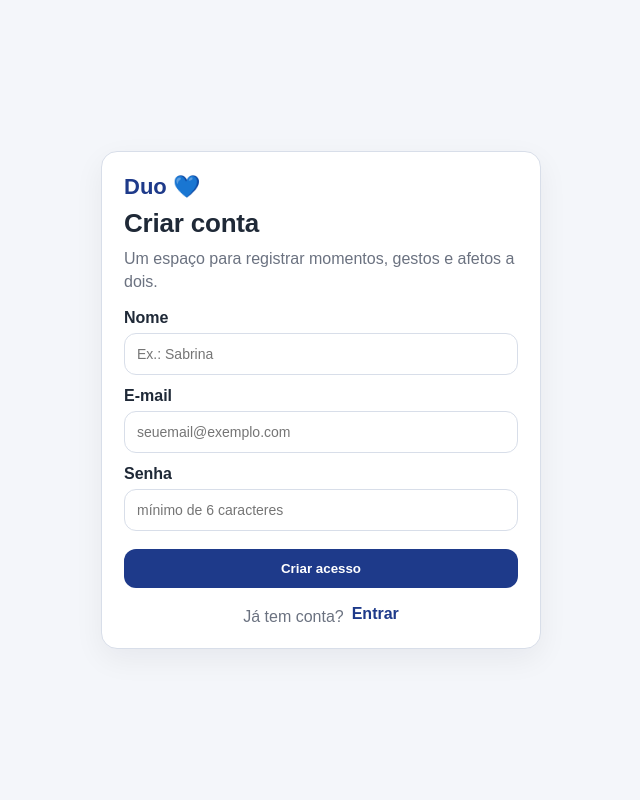
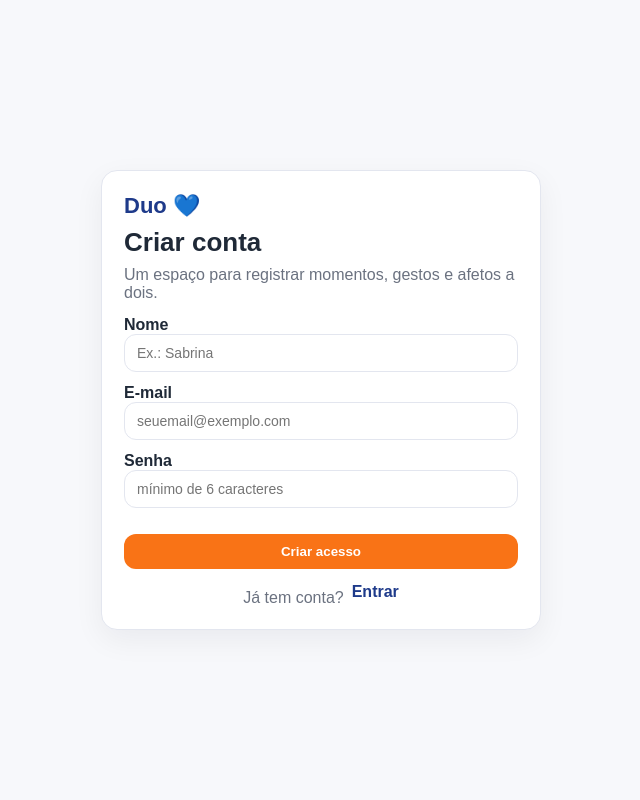
Before and after one commit to sabrinaandraderocha-cmyk/duo, a FastAPI app: page /signup in a window 1280 px wide. Shown: the whole page, without its empty margins (319-959 px from the left). Run offline with FastAPI, Linux system fonts and the light colour scheme; parts of the project's set-up code (start-up, migrations or seed data) failed here and were passed over.

Commit message:
Update style.css

```diff
--- a/app/static/css/style.css
+++ b/app/static/css/style.css
@@ -1,15 +1,24 @@
 :root{
-  --bg:#f4f6fa;
+  /* Base */
+  --bg:#f7f8fb;
   --card:#ffffff;
-  --border:#d8dee9;
+  --border:#e3e6ef;
 
+  /* Texto */
   --text:#1f2937;
   --muted:#6b7280;
 
+  /* Azul (identidade / apoio) */
   --accent:#1e3a8a;
-  --accent2:#1d4ed8;
+  --accent2:#2563eb;
 
-  --chip:#e8eefc;
+  /* Laranja (ação principal) */
+  --primary:#f97316;          /* laranja principal */
+  --primary-hover:#ea580c;    /* laranja hover */
+  --primary-soft:#fff1e6;     /* laranja suave */
+
+  --chip:#fff1e6;
+  --chip-border:#ffd7bf;
 }
 
 /* =========================
@@ -112,6 +121,12 @@ input, textarea, select{
   font-size: 14px;
 }
 
+input:focus, textarea:focus{
+  outline:none;
+  border-color: var(--primary);
+  box-shadow: 0 0 0 2px rgba(249,115,22,0.15);
+}
+
 textarea{
   min-height: 110px;
   resize: vertical;
@@ -141,19 +156,21 @@ textarea{
   margin-top: 14px;
 }
 
+/* 🔥 BOTÃO PRINCIPAL LARANJA */
 .btn.primary{
-  background: var(--accent);
+  background: var(--primary);
   color:#fff;
 }
 
 .btn.primary:hover{
-  background: var(--accent2);
+  background: var(--primary-hover);
 }
 
+/* Botão secundário */
 .btn.secondary{
-  background: var(--chip);
+  background: var(--primary-soft);
   color: var(--accent);
-  border: 1px solid #c7d6ff;
+  border: 1px solid var(--chip-border);
 }
 
 /* =========================
@@ -199,7 +216,7 @@ textarea{
    LEITURA (TIMELINE)
    ========================= */
 .readside{
-  background:#fbfcff;
+  background:#fffaf5;
 }
 
 .who{
@@ -227,9 +244,9 @@ textarea{
 .block{
   margin-top: 10px;
   padding: 10px 12px;
-  border: 1px solid var(--border);
+  border: 1px solid var(--chip-border);
   border-radius: 12px;
-  background: #f9fbff;
+  background: var(--primary-soft);
 }
 
 .block-title{
@@ -239,7 +256,7 @@ textarea{
 }
 
 /* =========================
-   META (PERSONAGEM / MÚSICA)
+   META
    ========================= */
 .meta{
   display:flex;
@@ -249,25 +266,26 @@ textarea{
 }
 
 /* =========================
-   BADGES (se usar depois)
+   BADGES
    ========================= */
 .badge{
-  background: var(--chip);
+  background: var(--primary-soft);
   color: var(--accent);
-  border: 1px solid #c7d6ff;
+  border: 1px solid var(--chip-border);
   padding: 6px 10px;
   border-radius: 999px;
   font-weight: 800;
   font-size: 12px;
 }
+
 .badge.me{
-  background:#e8f3ff;
-  border-color:#cfe7ff;
+  background:#fff1e6;
 }
+
 .badge.par{
-  background:#f2e8ff;
-  border-color:#e2d2ff;
+  background:#fff7ed;
 }
+
 /* =========================
    AUTH (login/signup)
    ========================= */
@@ -292,10 +310,6 @@ textarea{
   box-shadow: 0 10px 30px rgba(17, 24, 39, 0.06);
 }
 
-.auth-head{
-  margin-bottom: 16px;
-}
-
 .auth-logo{
   font-weight: 900;
   color: var(--accent);
@@ -306,48 +320,24 @@ textarea{
 .auth-title{
   margin: 0;
   font-size: 26px;
-  letter-spacing: -0.2px;
 }
 
 .auth-subtitle{
   margin: 8px 0 0;
   color: var(--muted);
-  line-height: 1.45;
 }
 
 .auth-form{
   margin-top: 14px;
   display:flex;
   flex-direction: column;
-  gap: 12px; /* espaçamento entre campos */
-}
-
-.auth-field{
-  display:flex;
-  flex-direction: column;
-  gap: 6px;
-}
-
-.auth-field label{
-  margin-top: 0; /* evita “aperto” */
-}
-
-.auth-field input{
-  padding: 12px 12px;
-  border-radius: 12px;
-}
-
-.auth-btn{
-  margin-top: 6px;
-  padding: 12px 14px;
-  border-radius: 12px;
+  gap: 12px;
 }
 
 .auth-footer{
   margin-top: 14px;
   display:flex;
   gap: 8px;
-  align-items:center;
   justify-content:center;
 }
 
```
